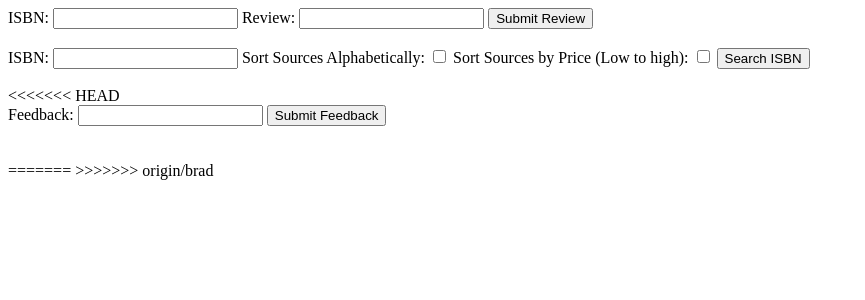
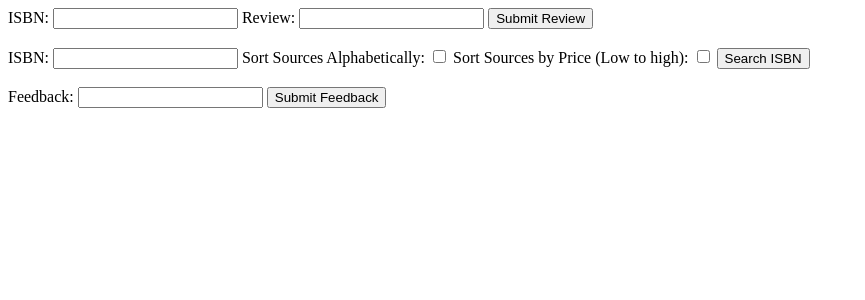
Before and after one commit to Ajmakare/TextHubISU, a Django app: template texthubISU/texthubapi/templates/home.html in a window 1280 px wide. Shown: the top 300 px of the page, without its empty margins (0-865 px from the left). Run offline with Django 4.2, Linux system fonts and the light colour scheme; the template is opened without the code that fills it: values that come from a table or form of the project are taken from there, others are empty; parts of the project's set-up code (start-up, migrations or seed data) failed here and were passed over.

Commit message:
Merge brad to main

```diff
--- a/texthubISU/texthubapi/templates/home.html
+++ b/texthubISU/texthubapi/templates/home.html
@@ -18,7 +18,6 @@
     <button type="submit">Search ISBN</button>
 </form>
 <br>
-<<<<<<< HEAD
 <form method="POST" enctype="multipart/form-data">
 
     {% csrf_token %}
@@ -29,5 +28,3 @@
 </form>
 <br>
 <br>
-=======
->>>>>>> origin/brad
--- a/texthubISU/texthubapi/views.py
+++ b/texthubISU/texthubapi/views.py
@@ -35,16 +35,13 @@ def home_view(request):
                 searchisbn_form = SearchISBN(request.POST)
                 if searchisbn_form.is_valid():
                     isbn_to_search = searchisbn_form.cleaned_data['ISBN']
-<<<<<<< HEAD
                     if 'SortAlphabetical' in request.POST:
                         response = redirect('textbooks/'+isbn_to_search+'/alpha')
                     elif 'SortByPrice' in request.POST:
                         response = redirect('textbooks/'+isbn_to_search+'/price')
                     else:
                         response = redirect('textbooks/'+isbn_to_search+'/default')
-=======
                     response = redirect('textbooks/'+isbn_to_search+'/')
->>>>>>> origin/brad
                     return response
             if 'FeedbackContent' in request.POST:
                 SiteController.submit_feedback_controller(request)
```
